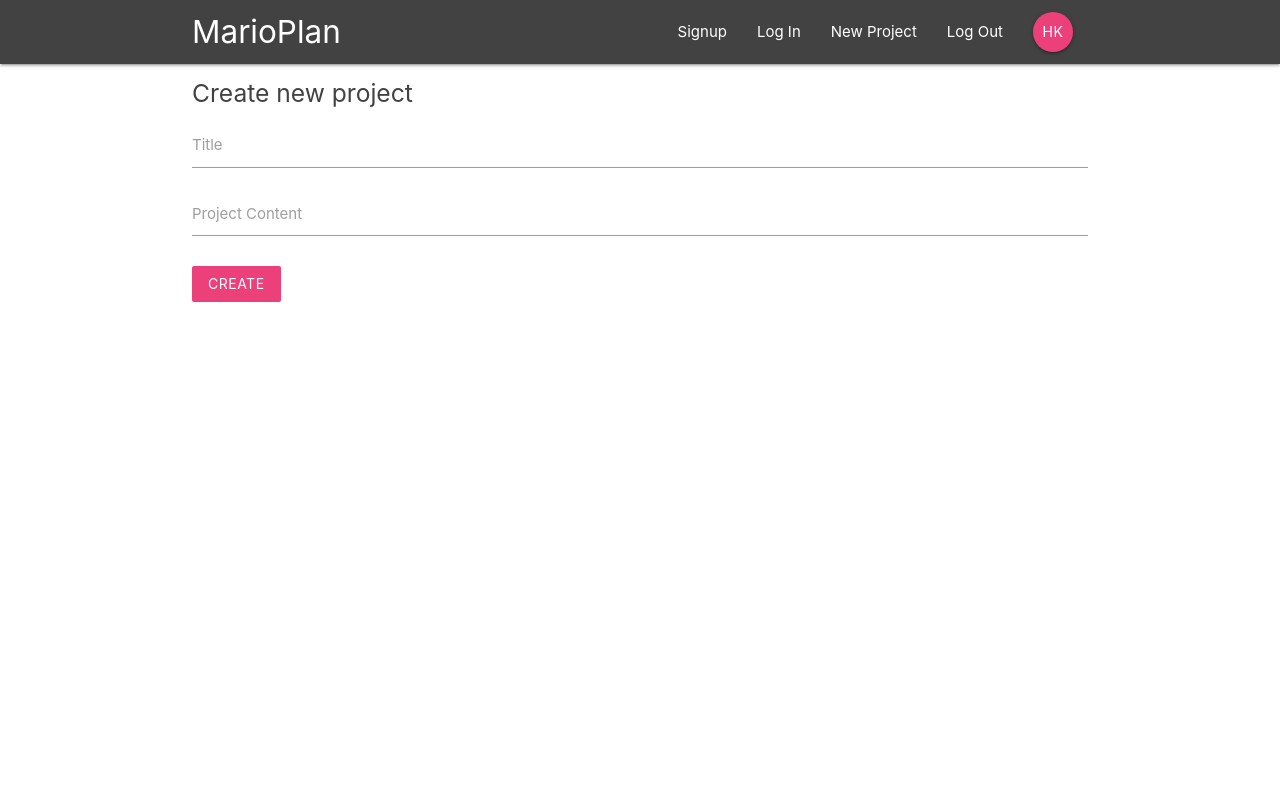
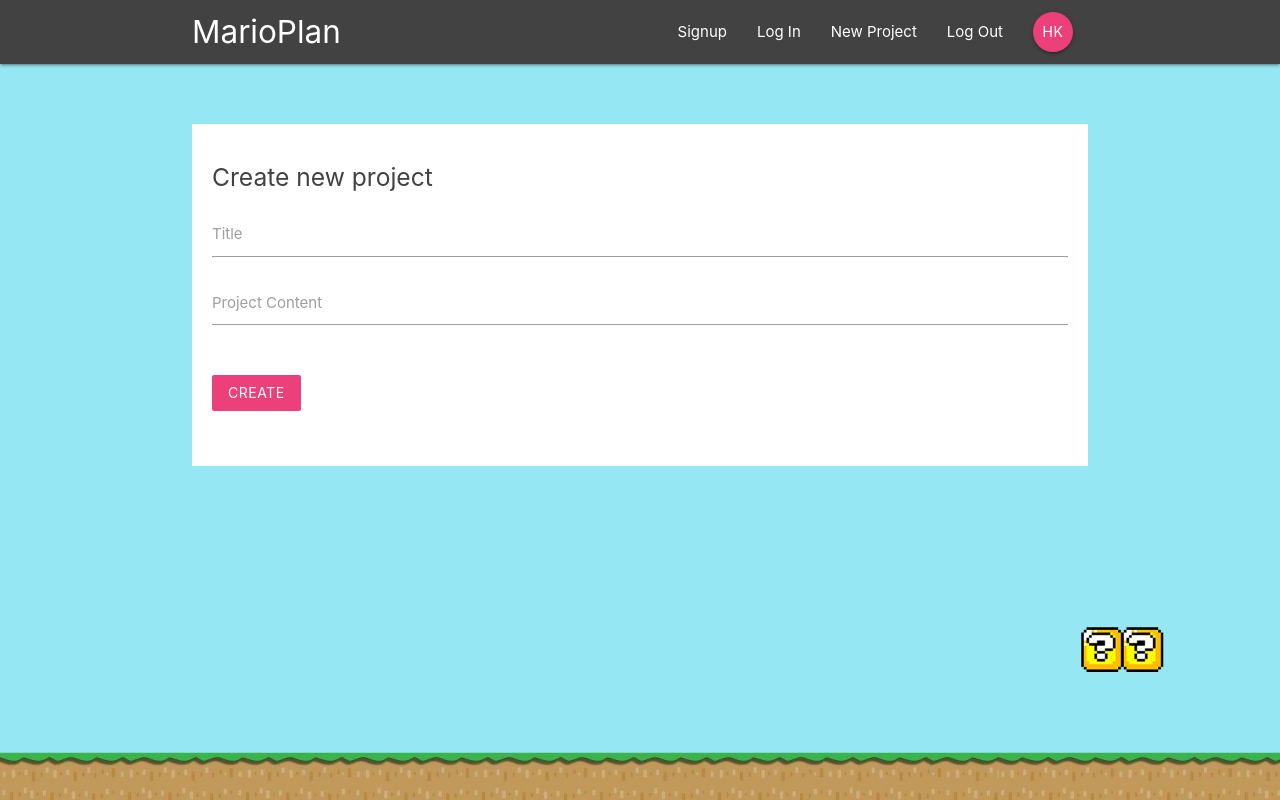
Before and after one commit to harjothkhara/React-Redux-App, a React (Create React App) app: page /create in a window 1280 px wide. Built offline with nearby package versions, Linux system fonts and the light colour scheme.

Commit message:
NavLinks and CSS

```diff
--- a/src/components/layout/SignedInLinks.js
+++ b/src/components/layout/SignedInLinks.js
@@ -5,7 +5,7 @@ const SignedInLinks = () => {
   return (
     <ul className='right'>
       <li>
-        <NavLink to='/'>New Project</NavLink>
+        <NavLink to='/create'>New Project</NavLink>
       </li>
       <li>
         <NavLink to='/'>Log Out</NavLink>
--- a/src/components/layout/SignedOutLinks.js
+++ b/src/components/layout/SignedOutLinks.js
@@ -5,10 +5,10 @@ const SignedOutLinks = () => {
   return (
     <ul className='right'>
       <li>
-        <NavLink to='/'>Signup</NavLink>
+        <NavLink to='/signup'>Signup</NavLink>
       </li>
       <li>
-        <NavLink to='/'>Log In</NavLink>
+        <NavLink to='/signin'>Log In</NavLink>
       </li>
     </ul>
   );
--- a/src/index.css
+++ b/src/index.css
@@ -1,10 +1,32 @@
+html {
+  min-height: 100%;
+}
 body {
   margin: 0;
   font-family: -apple-system, BlinkMacSystemFont, 'Segoe UI', 'Roboto', 'Oxygen',
     'Ubuntu', 'Cantarell', 'Fira Sans', 'Droid Sans', 'Helvetica Neue',
     sans-serif;
-  -webkit-font-smoothing: antialiased;
-  -moz-osx-font-smoothing: grayscale;
+  padding: 0;
+  background: url(/img/mario-bg.png) no-repeat;
+  background-size: 100%;
+  background-position: bottom;
+  background-color: #95e8f3;
+  min-height: 100%;
+}
+form {
+  padding: 20px;
+  margin-top: 60px;
+}
+form button,
+form h5 {
+  margin: 20px 0;
+}
+input[type='text']:not(.browser-default):focus:not([readonly]),
+input[type='email']:not(.browser-default):focus:not([readonly]),
+input[type='password']:not(.browser-default):focus:not([readonly]),
+textarea.materialize-textarea:focus:not([readonly]) {
+  border-color: #ec407a;
+  box-shadow: none;
 }
 
 code {
```
Also changed, not shown: public/img/mario-bg.png (added).
